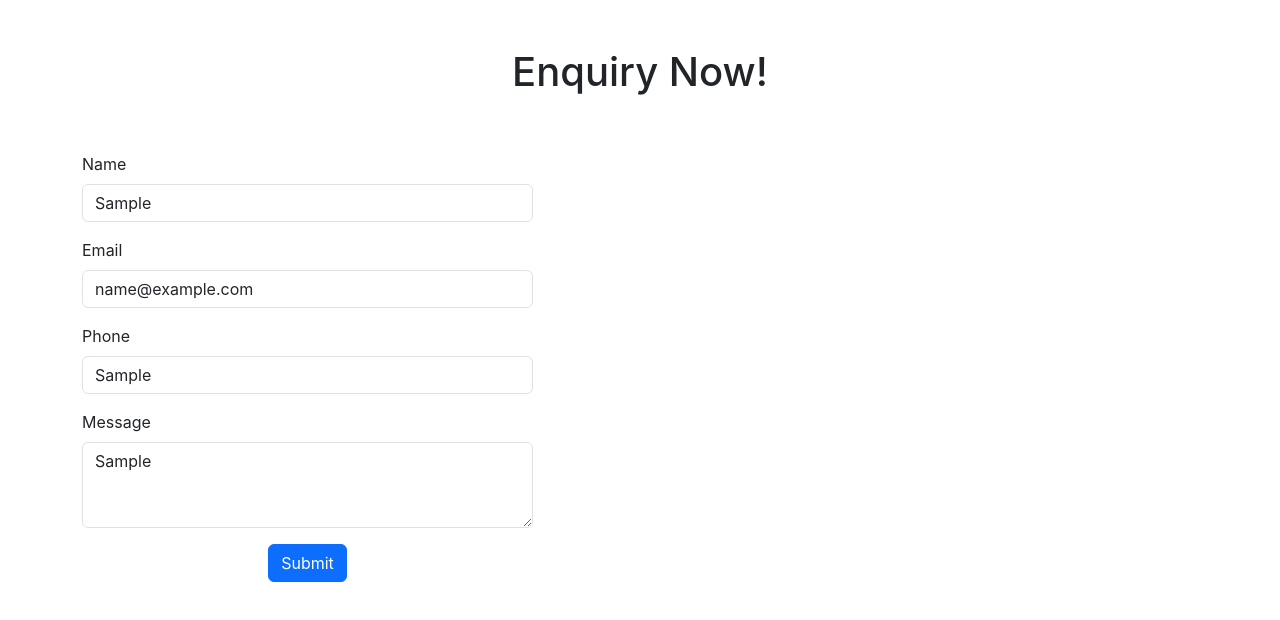
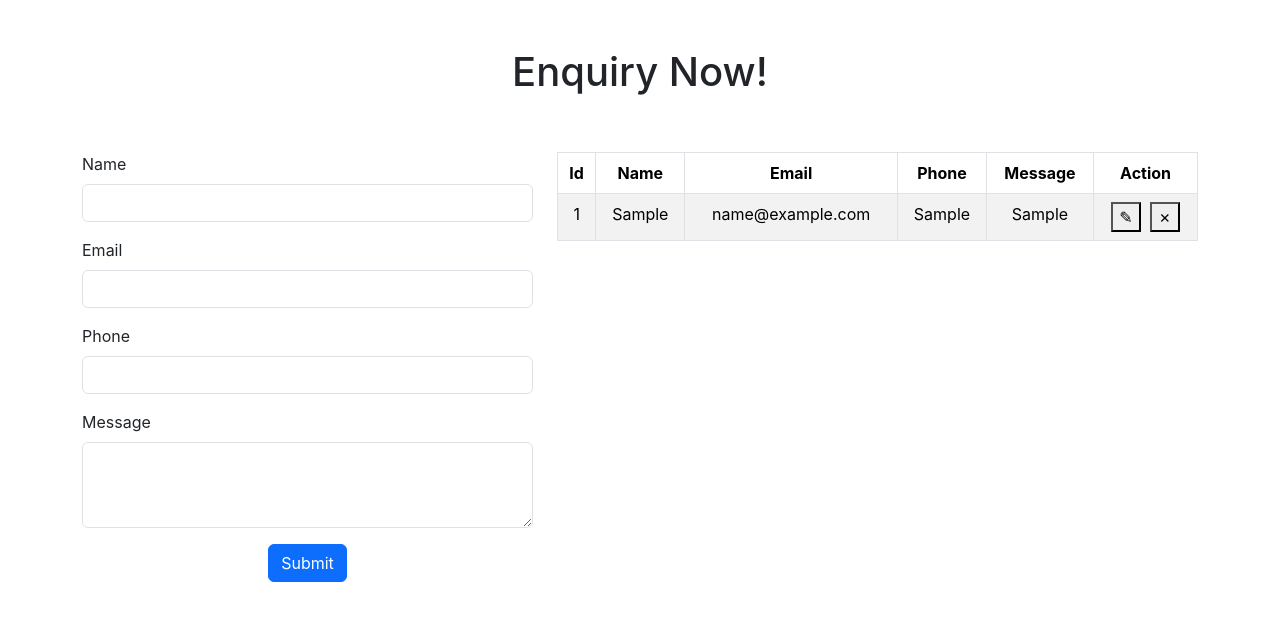
Before and after one commit to prajapatihet/forms, a React (Create React App) app: page / in a window 1280 px wide. Both pictures are taken after typing "Sample", "name@example.com", "Sample", "Sample" into the empty fields and a click on the button "Submit". Shown: the top 620 px of the page. Built offline with nearby package versions, Linux system fonts and the light colour scheme; the HTML template or start-up script is replaced by a standard one.

Commit message:
display data in form of table

```diff
--- a/src/componets/EnquiryForm.jsx
+++ b/src/componets/EnquiryForm.jsx
@@ -1,5 +1,5 @@
 import React, { useState } from 'react'
-import { Col, Container, Row } from 'react-bootstrap'
+import { Col, Container, Row, Table } from 'react-bootstrap'
 
 export default function EnquiryForm() {
     let [formData, setFormData] = useState(
@@ -11,7 +11,6 @@ export default function EnquiryForm() {
             index: ''
         }
     )
-
     let getValue = (event) => {
         let oldData = { ...formData };
         let inputName = event.target.name;
@@ -19,25 +18,29 @@ export default function EnquiryForm() {
         oldData[inputName] = inputValue;
         setFormData(oldData);
     }
-
     let [userData, setUserData] = useState([]);
-
     let handleSubmit = (event) => {
-
         let currentUserFormData = {
             uname: formData.uname,
             uemail: formData.uemail,
             uphone: formData.uphone,
             umessage: formData.umessage
         }
+        let oldUserData = [...userData, currentUserFormData]
+        setUserData(oldUserData)
 
-        let oldUserData = [...userData, currentUserFormData]
-
-        setUserData(oldUserData)
+        setFormData(
+            {
+                uname: '',
+                uemail: '',
+                uphone: '',
+                umessage: '',
+                index: ''
+            }
+        )
 
         event.preventDefault()
     }
-
     return (
         <Container fluid>
             <Container>
@@ -71,7 +74,47 @@ export default function EnquiryForm() {
                             </button>
                         </form>
                     </Col>
-                    <Col lg={7}></Col>
+                    <Col lg={7}>
+                        <Table striped bordered hover>
+                            <thead>
+                                <tr>
+                                    <th>Id</th>
+                                    <th>Name</th>
+                                    <th>Email</th>
+                                    <th>Phone</th>
+                                    <th>Message</th>
+                                    <th>Action</th>
+                                </tr>
+                            </thead>
+                            <tbody>
+                                {
+                                    userData.length >= 1
+                                        ?
+                                        userData.map((item, index) => {
+                                            return (
+                                                <tr key={index}>
+                                                    <td>{index + 1}</td>
+                                                    <td>{item.uname}</td>
+                                                    <td>{item.uemail}</td>
+                                                    <td>{item.uphone}</td>
+                                                    <td>{item.umessage}</td>
+                                                    <td>
+                                                        <button>&#9998;</button>&nbsp;&nbsp;
+                                                        <button>&#10007;</button>
+                                                    </td>
+                                                </tr>
+                                            )
+                                        })
+
+                                        :
+                                        <tr>
+                                            <td colSpan={6}>No Data Found</td>
+                                        </tr>
+                                }
+
+                            </tbody>
+                        </Table>
+                    </Col>
                 </Row>
             </Container>
         </Container>
```
